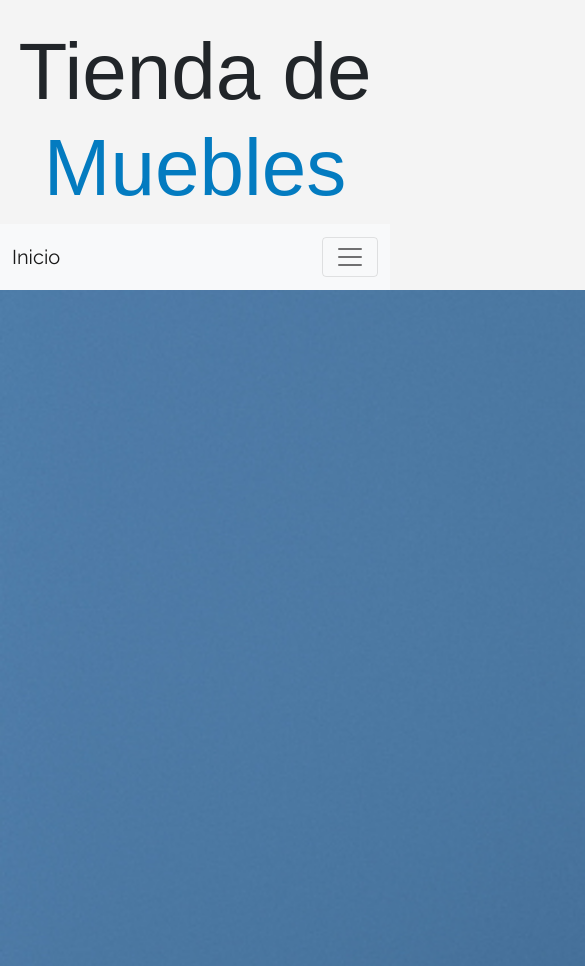
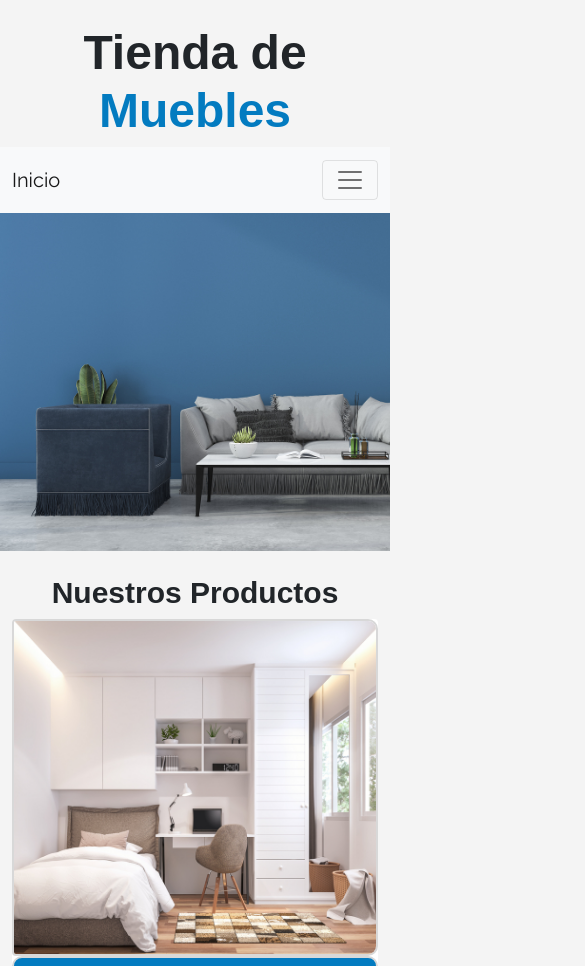
Before and after one commit to Ennydelia/FrontEndFundamentalsEnedelia, a plain HTML site: page index.html in a window 390 px wide. Shown: the top 966 px of the page, 585 px wide, since content can reach past the window. Drawn offline with Linux system fonts and the light colour scheme; a web font is replaced by a local one.

Commit message:
Cambios para hero

```diff
--- a/css/app.css
+++ b/css/app.css
@@ -48,8 +48,9 @@ h4{
     background: url("../imagenes/principal.jpg");
     background-repeat: no-repeat;
     background-size: cover;
-    width:100%;
-    height:100%;
+    width: 100%;
+    height: 130vh;
+
 }
 
 /*Productos se usa card de bootstrap, se cancela uso de grid*/
@@ -126,7 +127,13 @@ footer h4{
 /*Inicio de Media Query para temas de telefonos/Tablets*/
 @media only screen and (max-width: 768px){
     .hero {
-       padding: 55em;
+        width: 100%;
+        height: 40vh;
+    }
+
+    h1 {
+        font-size: 3em;
+        font-weight: 700;
     }
 
     h2 {
--- a/index.html
+++ b/index.html
@@ -40,8 +40,9 @@
                     </div>
                 </div>
             </nav>
-            <div class="hero">
-            </div>
+            <div class=" hero bg-transparent py-0 px-0">
+
+           </div>
         </header>
         <main>
             <!--Se realiza la seccion de productos-->
@@ -165,7 +166,7 @@
                 </div>
             </div>
         </main>
-        <footer class="container-xl">
+        <footer>
             <div class="container d-flex justify-content-center py-3">
                 <div class="col-3">
                     <div class="p-2">
```
